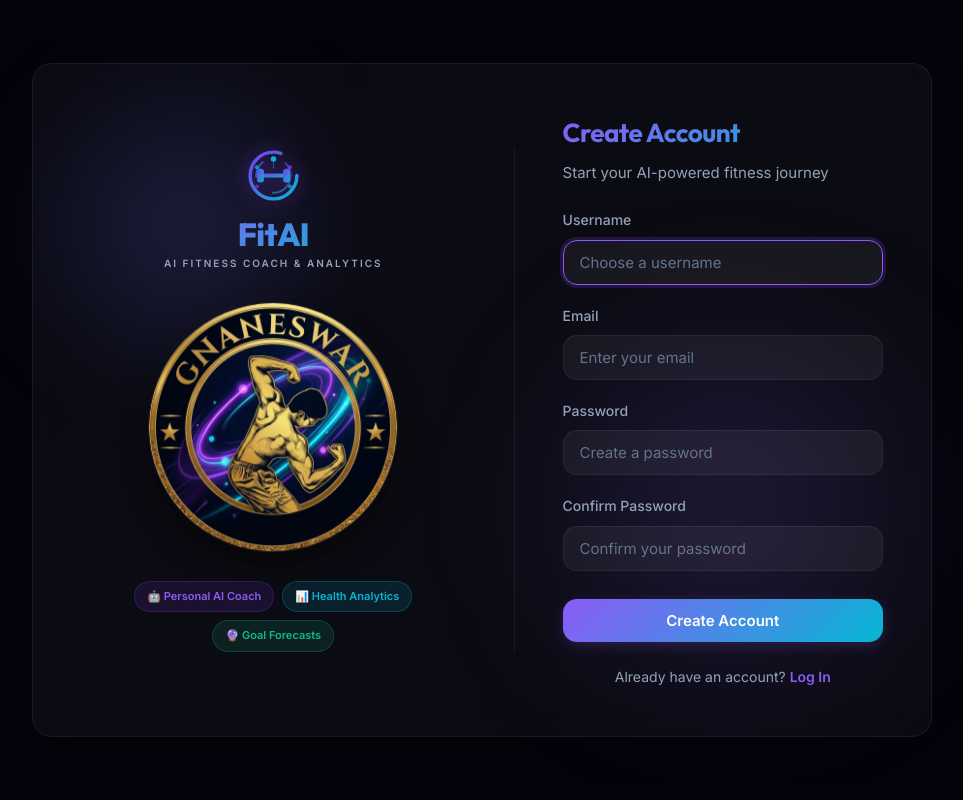
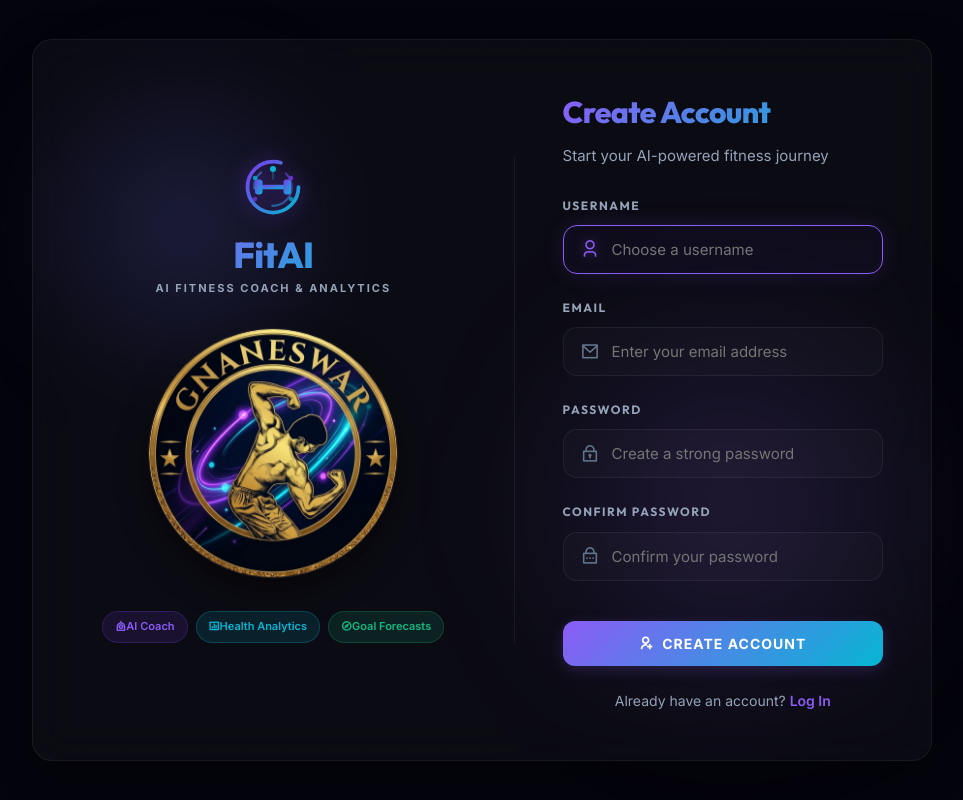
Before and after one commit to GNANESWARKOKKIRALA/Fit-AI, a Flask app: page /auth/register in a window 1280 px wide. Shown: the whole page, without its empty margins (158-1121 px from the left). Run offline with Flask 3, Linux system fonts and the light colour scheme.

Commit message:
design: integrate Remix Icons, upgrade auth split-screen layout with premium glowing input fields, and enhance dashboard welcome card

```diff
--- a/static/css/style.css
+++ b/static/css/style.css
@@ -1621,3 +1621,113 @@ textarea.form-control {
     background: var(--accent-success);
     box-shadow: 0 0 8px var(--accent-success);
 }
+
+/* ===== MODERN PREMIUM INPUT FIELDS & FORMS ===== */
+.form-group-premium {
+    margin-bottom: 24px;
+}
+
+.form-label-premium {
+    font-family: 'Outfit', sans-serif;
+    font-size: 12px;
+    font-weight: 700;
+    text-transform: uppercase;
+    letter-spacing: 1.5px;
+    color: var(--text-secondary);
+    margin-bottom: 10px;
+    display: block;
+}
+
+.input-wrapper-premium {
+    position: relative;
+    display: flex;
+    align-items: center;
+    width: 100%;
+}
+
+.input-icon-premium {
+    position: absolute;
+    left: 18px;
+    color: var(--text-muted);
+    font-size: 19px;
+    transition: var(--transition);
+    pointer-events: none;
+    z-index: 2;
+}
+
+.form-control-premium {
+    width: 100%;
+    padding: 14px 18px 14px 48px;
+    background: rgba(255, 255, 255, 0.02);
+    border: 1px solid var(--glass-border);
+    border-radius: var(--border-radius-sm);
+    color: var(--text-primary);
+    font-size: 15px;
+    font-family: 'Inter', sans-serif;
+    transition: var(--transition);
+    outline: none;
+    z-index: 1;
+}
+
+.form-control-premium:focus {
+    border-color: var(--accent-primary);
+    background: rgba(139, 92, 246, 0.04);
+    box-shadow: 0 0 25px -5px rgba(139, 92, 246, 0.25), inset 0 0 10px rgba(139, 92, 246, 0.05);
+}
+
+.input-wrapper-premium:focus-within .input-icon-premium {
+    color: var(--accent-primary);
+    filter: drop-shadow(0 0 6px rgba(139, 92, 246, 0.5));
+}
+
+/* Sidebar premium list fixes */
+.sidebar-nav .nav-icon {
+    font-size: 20px;
+    margin-right: 4px;
+    transition: var(--transition);
+}
+
+.sidebar-nav .nav-item:hover .nav-icon {
+    color: var(--accent-primary);
+    transform: scale(1.1);
+}
+
+.sidebar-nav .nav-item.active .nav-icon {
+    color: var(--accent-secondary);
+    filter: drop-shadow(0 0 5px rgba(6, 182, 212, 0.4));
+}
+
+/* Immersive background decoration for auth pages */
+.auth-bg-grid {
+    position: absolute;
+    inset: 0;
+    background-image:
+        linear-gradient(to right, rgba(255, 255, 255, 0.005) 1px, transparent 1px),
+        linear-gradient(to bottom, rgba(255, 255, 255, 0.005) 1px, transparent 1px);
+    background-size: 40px 40px;
+    pointer-events: none;
+}
+
+/* Welcome Card Premium adjustments */
+.welcome-card-premium {
+    background: linear-gradient(135deg, rgba(139, 92, 246, 0.08) 0%, rgba(6, 182, 212, 0.05) 100%);
+    border: 1px solid rgba(255, 255, 255, 0.06);
+    border-radius: var(--border-radius);
+    padding: 36px;
+    position: relative;
+    overflow: hidden;
+    box-shadow: var(--glass-shadow);
+}
+
+.welcome-card-premium::after {
+    content: '';
+    position: absolute;
+    top: -20%;
+    right: -10%;
+    width: 300px;
+    height: 300px;
+    background: radial-gradient(circle, rgba(6, 182, 212, 0.15) 0%, transparent 70%);
+    border-radius: 50%;
+    filter: blur(50px);
+    pointer-events: none;
+}
--- a/templates/auth/register.html
+++ b/templates/auth/register.html
@@ -5,12 +5,14 @@
     <meta name="viewport" content="width=device-width, initial-scale=1.0">
     <meta name="description" content="Create your FitAI account - Start your AI-powered fitness journey">
     <title>Create Account | FitAI - AI Fitness Coach</title>
-    <link href="https://fonts.googleapis.com/css2?family=Inter:wght@400;500;600;700&display=swap" rel="stylesheet">
-    <link rel="stylesheet" href="{{ url_for('static', filename='css/style.css') }}?v=2.0">
+    <link href="https://fonts.googleapis.com/css2?family=Outfit:wght@400;500;600;700;800&family=Inter:wght@400;500;600;700&display=swap" rel="stylesheet">
+    <link href="https://cdn.jsdelivr.net/npm/remixicon@4.2.0/fonts/remixicon.css" rel="stylesheet">
+    <link rel="stylesheet" href="{{ url_for('static', filename='css/style.css') }}?v=2.1">
 </head>
 <body>
     <div class="auth-container">
-        <!-- Animated background orbs -->
+        <!-- Auth Grid overlay and glowing orbs -->
+        <div class="auth-bg-grid"></div>
         <div class="orb" style="position:absolute;top:10%;left:15%;width:300px;height:300px;background:radial-gradient(circle,rgba(99,102,241,0.3),transparent 70%);border-radius:50%;filter:blur(60px);animation:float 8s ease-in-out infinite;"></div>
         <div class="orb" style="position:absolute;bottom:10%;right:15%;width:400px;height:400px;background:radial-gradient(circle,rgba(139,92,246,0.25),transparent 70%);border-radius:50%;filter:blur(80px);animation:float 10s ease-in-out infinite reverse;"></div>
 
@@ -18,17 +20,17 @@
             <!-- Left Side: Brand & Graphics Illustration -->
             <div class="auth-illustration-side">
                 <div style="margin-bottom: 16px;">
-                    <img src="{{ url_for('static', filename='images/logo.svg') }}" alt="FitAI" width="55" height="55" style="margin-bottom: 4px; filter: drop-shadow(0 0 10px rgba(124, 58, 237, 0.5));">
-                    <h1 style="font-size: 32px; font-weight: 800; background: var(--gradient-primary); -webkit-background-clip: text; -webkit-text-fill-color: transparent; background-clip: text; margin: 0; line-height: 1.2;">FitAI</h1>
-                    <p style="font-size: 10px; color: var(--text-secondary); text-transform: uppercase; letter-spacing: 2px; margin-top: 2px; font-weight: 600;">AI Fitness Coach & Analytics</p>
+                    <img src="{{ url_for('static', filename='images/logo.svg') }}" alt="FitAI" width="60" height="60" style="margin-bottom: 8px; filter: drop-shadow(0 0 10px rgba(124, 58, 237, 0.5));">
+                    <h1 style="font-size: 36px; font-weight: 800; background: var(--gradient-primary); -webkit-background-clip: text; -webkit-text-fill-color: transparent; background-clip: text; margin: 0; line-height: 1.2;">FitAI</h1>
+                    <p style="font-size: 11px; color: var(--text-secondary); text-transform: uppercase; letter-spacing: 2px; margin-top: 4px; font-weight: 700;">AI Fitness Coach & Analytics</p>
                 </div>
 
                 <img src="{{ url_for('static', filename='images/gnaneswar_logo_edited.png') }}?v=1.3" alt="Gnaneswar Logo" class="illustration-img">
 
-                <div class="feature-tags" style="display: flex; gap: 8px; flex-wrap: wrap; justify-content: center; margin-top: 12px;">
-                    <span class="badge" style="background: rgba(124,58,237,0.12); color: var(--accent-primary); border: 1px solid rgba(124,58,237,0.25); font-size: 11px; padding: 6px 12px; border-radius: 20px; font-weight:600;">🤖 Personal AI Coach</span>
-                    <span class="badge" style="background: rgba(6,182,212,0.12); color: var(--accent-secondary); border: 1px solid rgba(6,182,212,0.25); font-size: 11px; padding: 6px 12px; border-radius: 20px; font-weight:600;">📊 Health Analytics</span>
-                    <span class="badge" style="background: rgba(16,185,129,0.12); color: var(--accent-success); border: 1px solid rgba(16,185,129,0.25); font-size: 11px; padding: 6px 12px; border-radius: 20px; font-weight:600;">🔮 Goal Forecasts</span>
+                <div class="feature-tags" style="display: flex; gap: 8px; flex-wrap: wrap; justify-content: center; margin-top: 16px;">
+                    <span class="badge" style="background: rgba(124,58,237,0.12); color: var(--accent-primary); border: 1px solid rgba(124,58,237,0.25); font-size: 11px; padding: 6px 12px; border-radius: 20px; font-weight:600;"><i class="ri-robot-line"></i> AI Coach</span>
+                    <span class="badge" style="background: rgba(6,182,212,0.12); color: var(--accent-secondary); border: 1px solid rgba(6,182,212,0.25); font-size: 11px; padding: 6px 12px; border-radius: 20px; font-weight:600;"><i class="ri-bar-chart-box-line"></i> Health Analytics</span>
+                    <span class="badge" style="background: rgba(16,185,129,0.12); color: var(--accent-success); border: 1px solid rgba(16,185,129,0.25); font-size: 11px; padding: 6px 12px; border-radius: 20px; font-weight:600;"><i class="ri-compass-3-line"></i> Goal Forecasts</span>
                 </div>
             </div>
 
@@ -45,32 +47,44 @@
                     {% endif %}
                 {% endwith %}
 
-                <h2 class="auth-title text-gradient" style="font-size: 26px; margin-bottom: 8px; text-align: left; font-weight:700;">Create Account</h2>
-                <p class="auth-subtitle" style="margin-bottom: 24px; text-align: left;">Start your AI-powered fitness journey</p>
+                <h2 class="auth-title text-gradient" style="font-size: 30px; margin-bottom: 8px; text-align: left; font-weight:800;">Create Account</h2>
+                <p class="auth-subtitle" style="margin-bottom: 28px; text-align: left;">Start your AI-powered fitness journey</p>
 
                 <form method="POST" action="{{ url_for('auth.register') }}">
-                    <div class="form-group">
-                        <label for="username" class="form-label">Username</label>
-                        <input type="text" id="username" name="username" class="form-control" placeholder="Choose a username" required autofocus autocomplete="off" readonly onfocus="this.removeAttribute('readonly');">
+                    <div class="form-group-premium">
+                        <label for="username" class="form-label-premium">Username</label>
+                        <div class="input-wrapper-premium">
+                            <i class="ri-user-3-line input-icon-premium"></i>
+                            <input type="text" id="username" name="username" class="form-control-premium" placeholder="Choose a username" required autofocus autocomplete="off" readonly onfocus="this.removeAttribute('readonly');">
+                        </div>
                     </div>
 
-                    <div class="form-group">
-                        <label for="email" class="form-label">Email</label>
-                        <input type="email" id="email" name="email" class="form-control" placeholder="Enter your email" required autocomplete="off" readonly onfocus="this.removeAttribute('readonly');">
+                    <div class="form-group-premium">
+                        <label for="email" class="form-label-premium">Email</label>
+                        <div class="input-wrapper-premium">
+                            <i class="ri-mail-line input-icon-premium"></i>
+                            <input type="email" id="email" name="email" class="form-control-premium" placeholder="Enter your email address" required autocomplete="off" readonly onfocus="this.removeAttribute('readonly');">
+                        </div>
                     </div>
 
-                    <div class="form-group">
-                        <label for="password" class="form-label">Password</label>
-                        <input type="password" id="password" name="password" class="form-control" placeholder="Create a password" required autocomplete="new-password" readonly onfocus="this.removeAttribute('readonly');">
+                    <div class="form-group-premium">
+                        <label for="password" class="form-label-premium">Password</label>
+                        <div class="input-wrapper-premium">
+                            <i class="ri-lock-2-line input-icon-premium"></i>
+                            <input type="password" id="password" name="password" class="form-control-premium" placeholder="Create a strong password" required autocomplete="new-password" readonly onfocus="this.removeAttribute('readonly');">
+                        </div>
                     </div>
 
-                    <div class="form-group">
-                        <label for="confirm_password" class="form-label">Confirm Password</label>
-                        <input type="password" id="confirm_password" name="confirm_password" class="form-control" placeholder="Confirm your password" required autocomplete="new-password" readonly onfocus="this.removeAttribute('readonly');">
+                    <div class="form-group-premium">
+                        <label for="confirm_password" class="form-label-premium">Confirm Password</label>
+                        <div class="input-wrapper-premium">
+                            <i class="ri-lock-password-line input-icon-premium"></i>
+                            <input type="password" id="confirm_password" name="confirm_password" class="form-control-premium" placeholder="Confirm your password" required autocomplete="new-password" readonly onfocus="this.removeAttribute('readonly');">
+                        </div>
                     </div>
 
-                    <button type="submit" class="btn-primary" style="width:100%;margin-top:8px;">
-                        Create Account
+                    <button type="submit" class="btn-primary" style="width:100%;margin-top:16px;padding:14px;border-radius:12px;text-transform:uppercase;font-weight:700;letter-spacing:1px;font-size:14px;">
+                        <i class="ri-user-add-line"></i> Create Account
                     </button>
                 </form>
 
```
Also changed, not shown: templates/auth/login.html (+28 -20 lines), templates/base.html (+12 -11 lines), templates/dashboard/index.html (+7 -7 lines).
